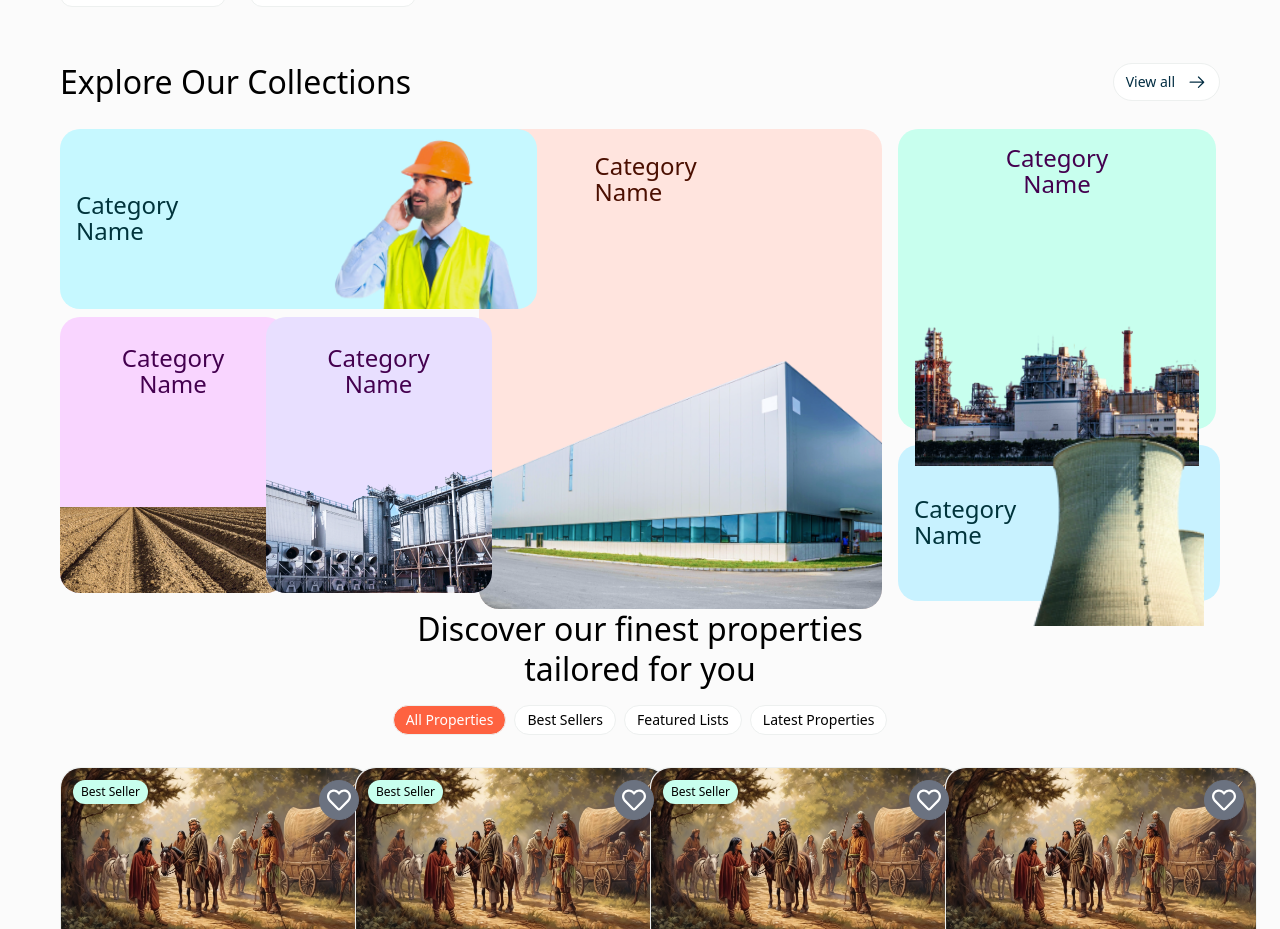
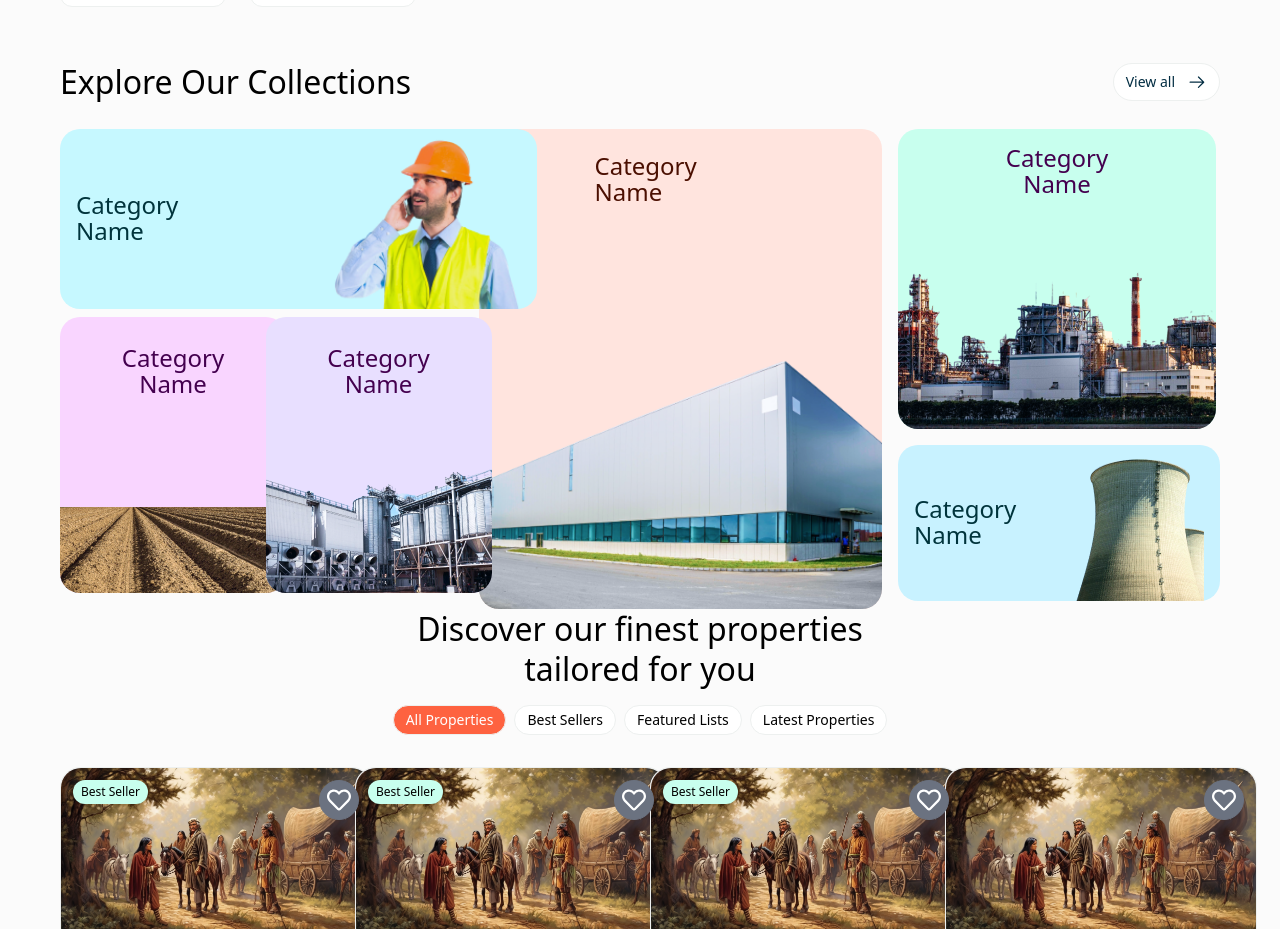
Before and after one commit to mahi25soni/indlay, a Next.js app: page /home in a window 1280 px wide. Shown: the part 959-1888 px from the top of the page. Built offline with nearby package versions, Linux system fonts and the light colour scheme.

Commit message:
core:Collection Items style updated

```diff
--- a/src/components/Collections/CollectionItem.jsx
+++ b/src/components/Collections/CollectionItem.jsx
@@ -6,7 +6,7 @@ const CollectionItem = () => {
   return (
     <div className="mt-7 flex gap-4">
       {/* Card 1 */}
-      <div className="">
+      <div className="max-h-full gap-2">
         <div className="grid max-w-full grid-cols-2 gap-2">
           <div className="relative col-span-2 h-[180px] w-[477px] overflow-hidden rounded-[20px] bg-[#C6F8FF]">
             <div className="relative z-10 flex h-full items-center justify-between px-4">
@@ -83,9 +83,9 @@ const CollectionItem = () => {
           <Image
             src="/collection5.png"
             alt="Logo"
-            width={600}
+            width={586}
             height={389}
-            className="h-full w-full object-contain"
+            className="absolute bottom-0 h-full w-full rounded-[20px] object-contain"
           />
         </div>
 
@@ -94,13 +94,13 @@ const CollectionItem = () => {
             <p className="h-[54px] w-[103px] text-[24px] font-medium leading-[26.88px] text-[#00343C]">
               Category Name
             </p>
-            <div className="flex-shrink">
+            <div className="h-full flex-shrink-0">
               <Image
                 src="/collection6.png"
                 alt="Logo"
                 width={192}
                 height={210}
-                className="h-auto object-contain"
+                className="h-full w-auto object-contain"
               />
             </div>
           </div>
```
